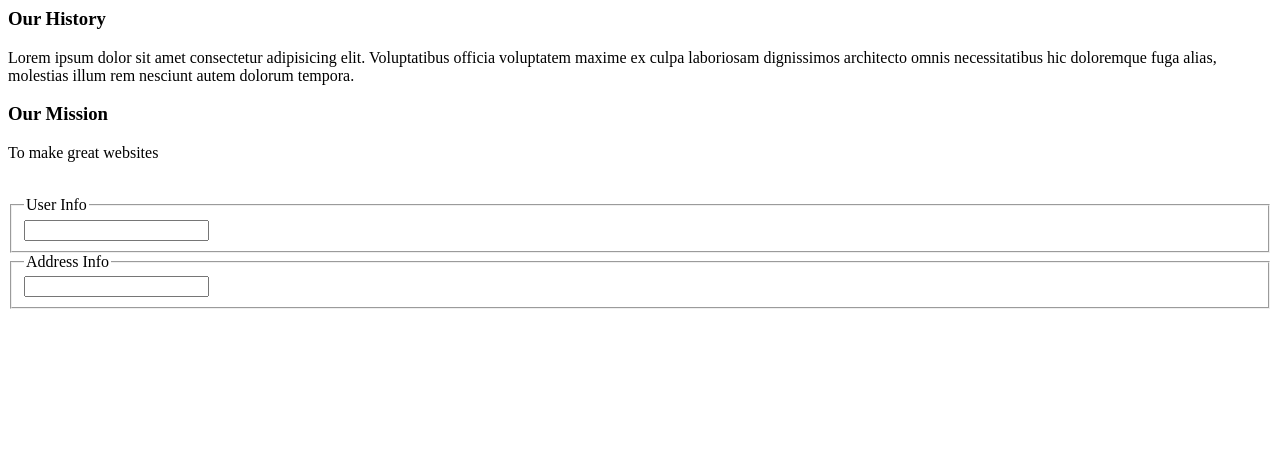
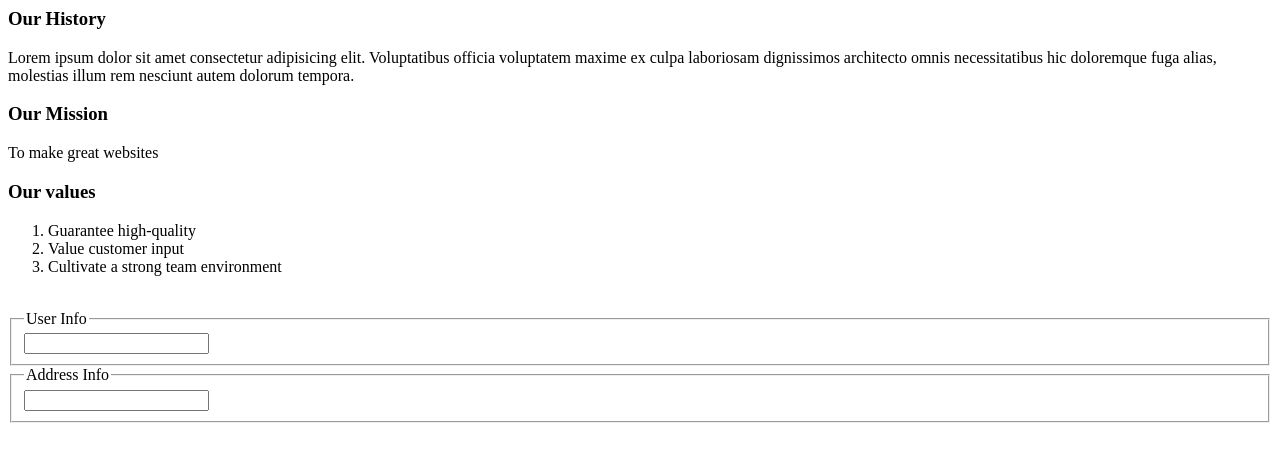
Before and after one commit to alex-mack-mimo/TheAmazingWebsite2, a plain HTML site: page index.html in a window 1280 px wide. Drawn offline with Linux system fonts and the light colour scheme.

Commit message:
added a values section

```diff
--- a/index.html
+++ b/index.html
@@ -19,6 +19,15 @@
     <section>
         <h3>Our Mission</h3>
         <p>To make great websites</p>
+    </section>
+
+    <section>
+        <h3>Our values</h3>
+        <ol>
+            <li>Guarantee high-quality</li>
+            <li>Value customer input</li>
+            <li>Cultivate a strong team environment</li>
+        </ol>
     </section>
 
 
```
